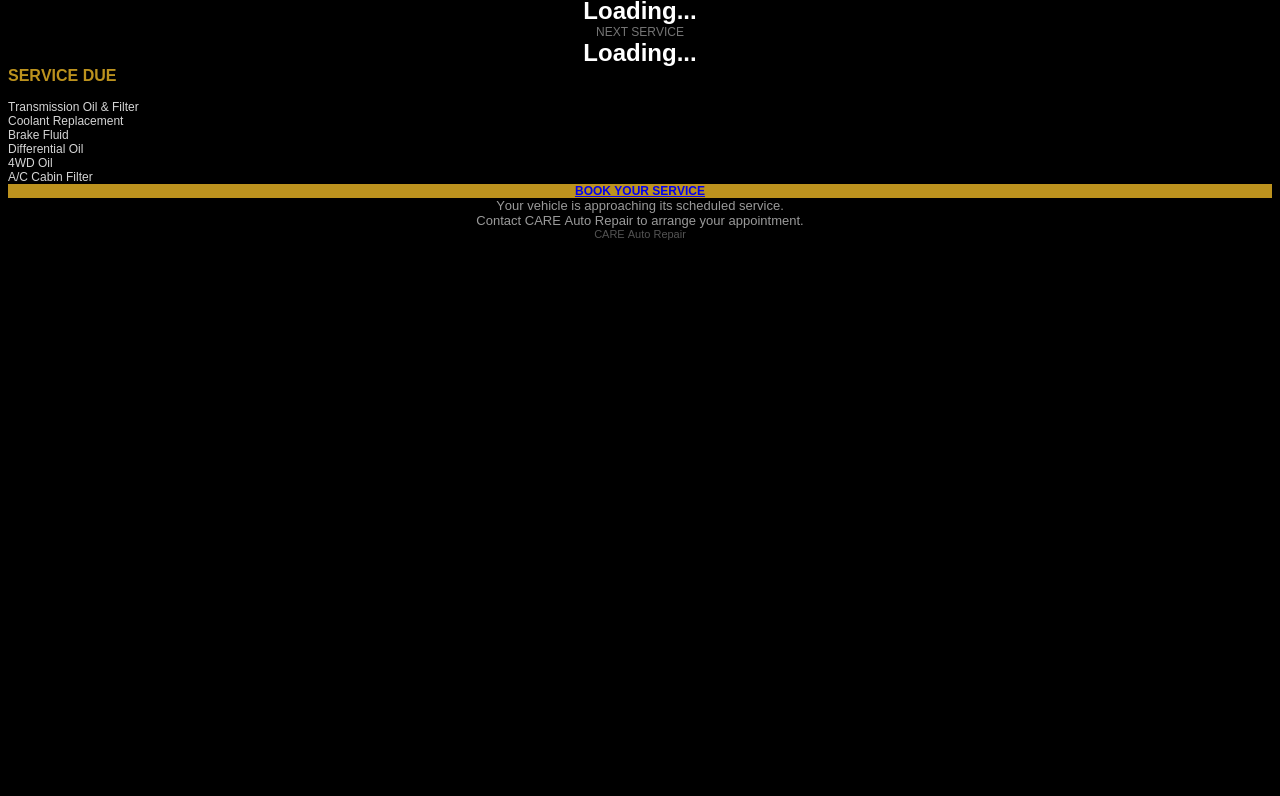
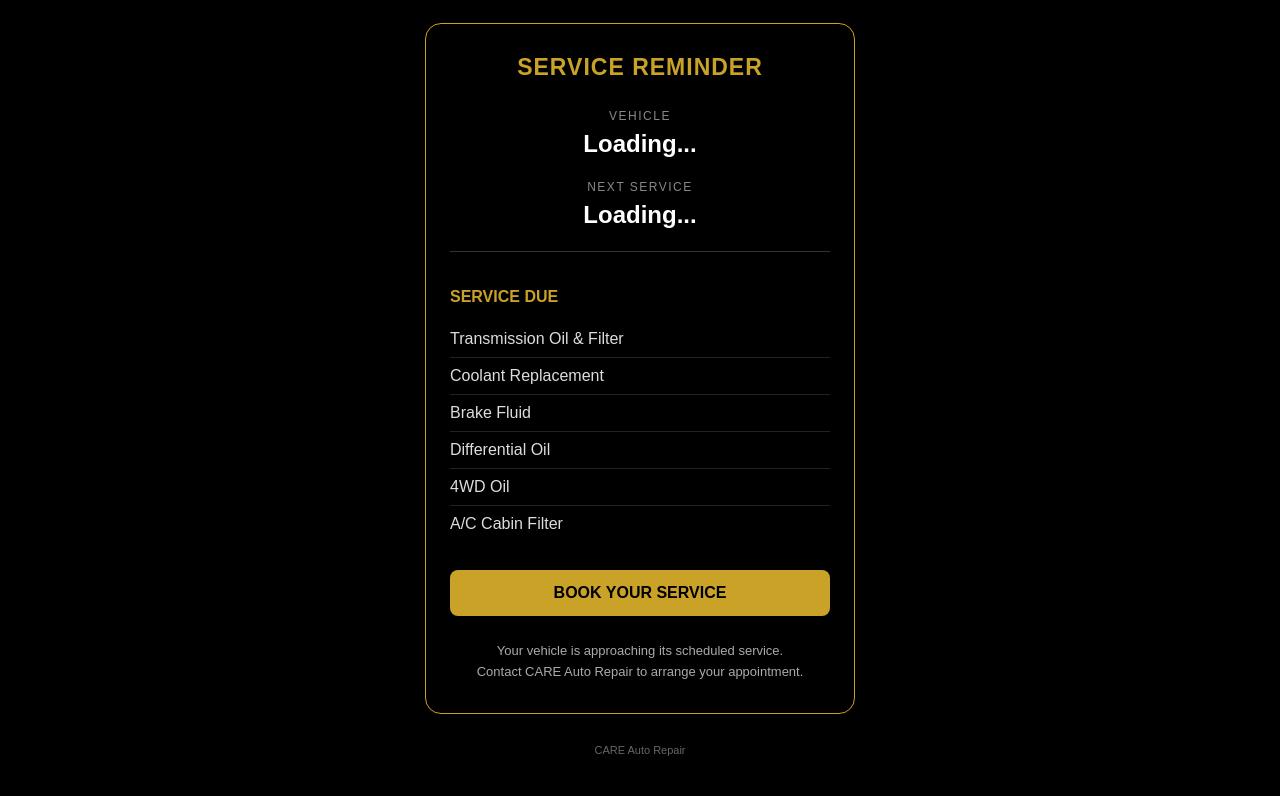
Before and after one commit to tonihoueiss-ctrl/care-qr, a plain HTML site: page service.html in a window 1280 px wide. Shown: the part 107-903 px from the top of the page. Before the commit the page ends 800 px from the top, so only its background shows below. Drawn offline with Linux system fonts and the light colour scheme.

Commit message:
Restore working service page

```diff
--- a/service.html
+++ b/service.html
@@ -1,64 +1,166 @@
-<!DOCTYPE html PUBLIC "-//W3C//DTD HTML 4.01//EN" "http://www.w3.org/TR/html4/strict.dtd">
-<html>
+<!DOCTYPE html>
+<html lang="en">
 <head>
-  <meta http-equiv="Content-Type" content="text/html; charset=utf-8">
-  <meta http-equiv="Content-Style-Type" content="text/css">
-  <title></title>
-  <meta name="Generator" content="Cocoa HTML Writer">
-  <meta name="CocoaVersion" content="2685.6">
-  <style type="text/css">
-    body {background-color: #000000}
-    p.p1 {margin: 0.0px 0.0px 0.0px 0.0px; text-align: center; font: 48.0px Arial; color: #bc921e; -webkit-text-stroke: #bc921e}
-    p.p2 {margin: 0.0px 0.0px 0.0px 0.0px; text-align: center; font: 23.0px Arial; color: #bc921e; -webkit-text-stroke: #bc921e}
-    p.p3 {margin: 0.0px 0.0px 0.0px 0.0px; text-align: center; font: 12.0px Arial; color: #757575; -webkit-text-stroke: #757575}
-    p.p4 {margin: 0.0px 0.0px 0.0px 0.0px; text-align: center; font: 24.0px Arial; color: #ffffff; -webkit-text-stroke: #ffffff}
-    p.p6 {margin: 0.0px 0.0px 0.0px 0.0px; font: 12.0px Arial; color: #d5d5d5; -webkit-text-stroke: #d5d5d5}
-    p.p7 {margin: 0.0px 0.0px 0.0px 0.0px; text-align: center; font: 12.0px Arial; color: #ffffff; -webkit-text-stroke: #000000; background-color: #bc921e}
-    p.p8 {margin: 0.0px 0.0px 0.0px 0.0px; text-align: center; font: 13.0px Arial; color: #9a9a9a; -webkit-text-stroke: #9a9a9a}
-    p.p9 {margin: 0.0px 0.0px 0.0px 0.0px; text-align: center; font: 11.0px Arial; color: #535353; -webkit-text-stroke: #535353}
-    span.s1 {font-kerning: none}
-    span.s2 {font: 12.0px Arial; font-kerning: none; color: #ffffff; -webkit-text-stroke: 0px #000000}
-  </style>
+<meta charset="UTF-8">
+<meta name="viewport" content="width=device-width, initial-scale=1.0">
+
+<title>CARE Service Reminder</title>
+
+<style>
+* {
+    box-sizing: border-box;
+}
+
+body {
+    margin: 0;
+    background: #000;
+    color: #fff;
+    font-family: Arial, sans-serif;
+    text-align: center;
+    padding: 40px 20px;
+}
+
+.logo {
+    color: #C9A227;
+    font-size: 48px;
+    font-weight: bold;
+    letter-spacing: 7px;
+    margin-bottom: 35px;
+}
+
+.card {
+    max-width: 430px;
+    margin: auto;
+    border: 1px solid #C9A227;
+    border-radius: 16px;
+    padding: 30px 24px;
+}
+
+.title {
+    color: #C9A227;
+    font-size: 23px;
+    font-weight: bold;
+    letter-spacing: 1px;
+    margin-bottom: 28px;
+}
+
+.label {
+    color: #888;
+    font-size: 12px;
+    text-transform: uppercase;
+    letter-spacing: 1.5px;
+}
+
+.value {
+    font-size: 24px;
+    font-weight: bold;
+    margin-top: 7px;
+    margin-bottom: 22px;
+}
+
+.service-box {
+    text-align: left;
+    border-top: 1px solid #333;
+    padding-top: 20px;
+    margin-top: 5px;
+}
+
+.service-box h3 {
+    color: #C9A227;
+    font-size: 16px;
+    margin-bottom: 15px;
+}
+
+.service-item {
+    padding: 9px 0;
+    border-bottom: 1px solid #222;
+    color: #ddd;
+}
+
+.service-item:last-child {
+    border-bottom: none;
+}
+
+.button {
+    display: block;
+    margin-top: 28px;
+    padding: 14px;
+    background: #C9A227;
+    color: #000;
+    text-decoration: none;
+    font-weight: bold;
+    border-radius: 8px;
+}
+
+.message {
+    margin-top: 25px;
+    font-size: 13px;
+    color: #aaa;
+    line-height: 1.6;
+}
+
+.footer {
+    margin-top: 30px;
+    color: #666;
+    font-size: 11px;
+}
+</style>
 </head>
+
 <body>
-<p class="p1"><span class="s1"><b>CARE</b></span></p>
-<p class="p2"><span class="s1"><b>SERVICE REMINDER</b></span></p>
-<p class="p3"><span class="s1">VEHICLE</span></p>
-<p class="p4"><span class="s1"><b>Loading...</b></span></p>
-<p class="p3"><span class="s1">NEXT SERVICE</span></p>
-<p class="p4"><span class="s1"><b>Loading...</b></span></p>
-<h3 style="margin: 0.0px 0.0px 15.0px 0.0px; font: 16.0px Arial; color: #bc921e; -webkit-text-stroke: #bc921e"><span class="s1"><b>SERVICE DUE</b></span></h3>
-<p class="p6"><span class="s1">Transmission Oil &amp; Filter</span> <span class="service-km" id="transmissionKM">Loading...</span></p>
-<p class="p6"><span class="s1">Coolant Replacement</span> <span class="service-km" id="coolantKM">Loading...</span></p>
-<p class="p6"><span class="s1">Brake Fluid</span> <span class="service-km" id="brakeKM">Loading...</span></p>
-<p class="p6"><span class="s1">Differential Oil</span> <span class="service-km" id="differentialKM">Loading...</span></p>
-<p class="p6"><span class="s1">4WD Oil</span> <span class="service-km" id="fourwdKM">Loading...</span></p>
-<p class="p6"><span class="s1">A/C Cabin Filter</span> <span class="service-km" id="acKM">Loading...</span></p>
-<p class="p7"><span class="s1"><a href="https://wa.me/971XXXXXXXXX"><b>BOOK YOUR SERVICE</b><span class="s2"><b></b></span></a></span></p>
-<p class="p8"><span class="s1">Your vehicle is approaching its scheduled service.</span></p>
-<p class="p8"><span class="s1">Contact CARE Auto Repair to arrange your appointment.</span></p>
-<p class="p9"><span class="s1">CARE Auto Repair</span></p>
+
+<div class="logo">CARE</div>
+
+<div class="card">
+
+    <div class="title">SERVICE REMINDER</div>
+    <div class="label">Vehicle</div>
+<div class="value" id="vehicle">Loading...</div>
+
+<div class="label">Next Service</div>
+<div class="value" id="nextService">Loading...</div>
+
+    <div class="service-box">
+
+        <h3>SERVICE DUE</h3>
+
+        <div class="service-item">Transmission Oil & Filter</div>
+        <div class="service-item">Coolant Replacement</div>
+        <div class="service-item">Brake Fluid</div>
+        <div class="service-item">Differential Oil</div>
+        <div class="service-item">4WD Oil</div>
+        <div class="service-item">A/C Cabin Filter</div>
+
+    </div>
+
+    <a class="button" href="https://wa.me/971XXXXXXXXX">
+        BOOK YOUR SERVICE
+    </a>
+
+    <div class="message">
+        Your vehicle is approaching its scheduled service.<br>
+        Contact CARE Auto Repair to arrange your appointment.
+    </div>
+
+</div>
+
+<div class="footer">
+    CARE Auto Repair
+</div>
 
 <script>
 const params = new URLSearchParams(window.location.search);
 
-document.getElementById("transmissionKM").textContent =
-    params.get("transmission") ? "Due at " + params.get("transmission") + " KM" : "";
+const vehicle = params.get("vehicle");
+const service = params.get("service");
 
-document.getElementById("coolantKM").textContent =
-    params.get("coolant") ? "Due at " + params.get("coolant") + " KM" : "";
+if (vehicle) {
+    document.getElementById("vehicle").textContent = vehicle;
+}
 
-document.getElementById("brakeKM").textContent =
-    params.get("brake") ? "Due at " + params.get("brake") + " KM" : "";
-
-document.getElementById("differentialKM").textContent =
-    params.get("differential") ? "Due at " + params.get("differential") + " KM" : "";
-
-document.getElementById("fourwdKM").textContent =
-    params.get("fourwd") ? "Due at " + params.get("fourwd") + " KM" : "";
-
-document.getElementById("acKM").textContent =
-    params.get("ac") ? "Due at " + params.get("ac") + " KM" : "";
+if (service) {
+    document.getElementById("nextService").textContent = service + " KM";
+}
 </script>
 
 </body>
```
